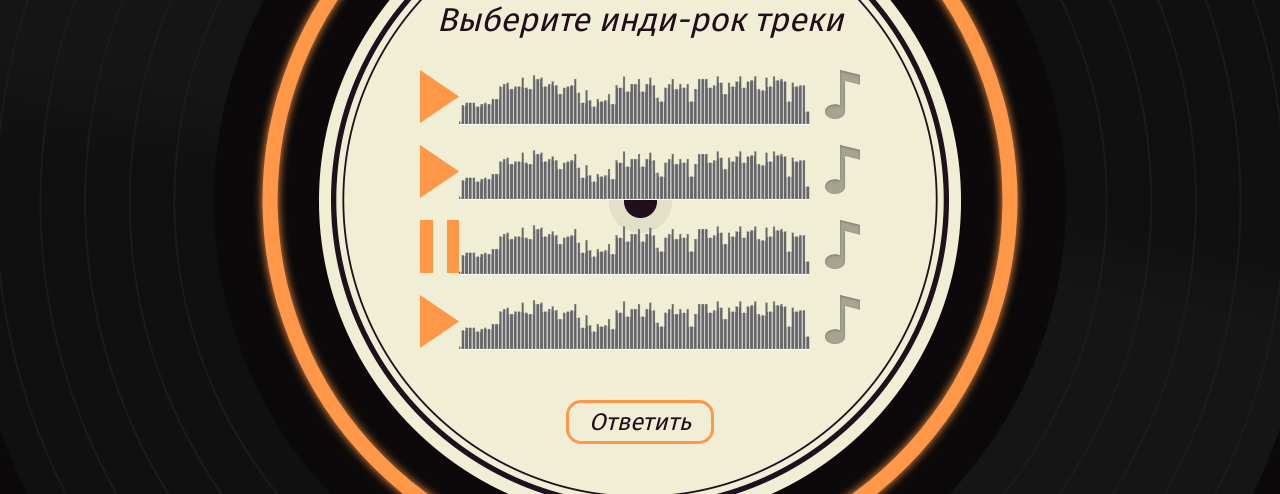
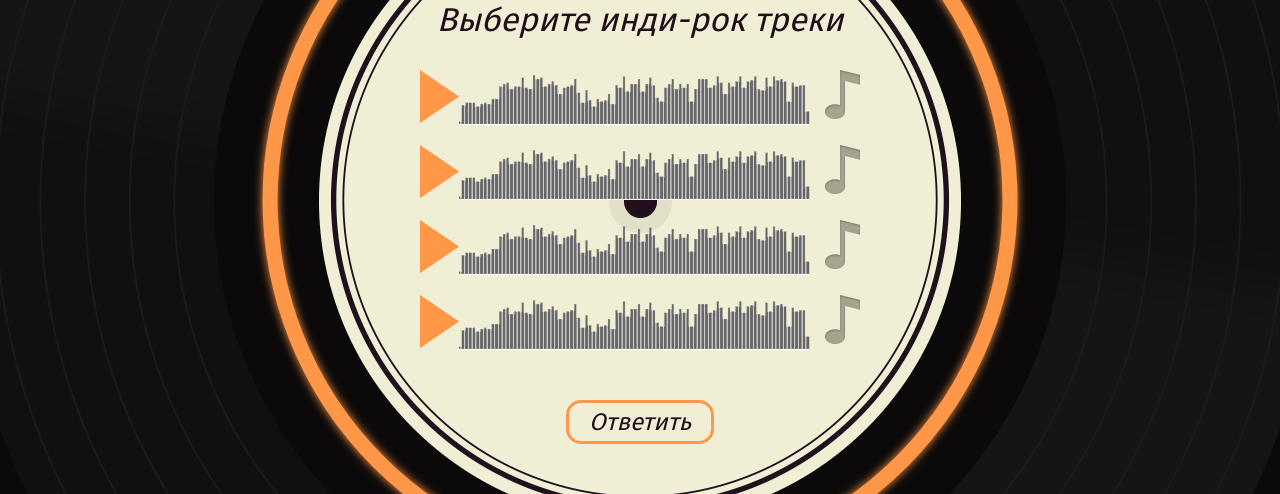
Before and after one commit to Golokhvastov/263723-guess-melody-4, a React app: page /dev-genre in a window 1280 px wide. Shown: the part 299-793 px from the top of the page. Built offline with nearby package versions, Linux system fonts and the light colour scheme.

Commit message:
Добавит в GenreQuestionScreen пропсы

```diff
--- a/src/components/app/app.jsx
+++ b/src/components/app/app.jsx
@@ -25,7 +25,9 @@ const App = (props) => {
           />
         </Route>
         <Route exact path="/dev-genre">
-          <GenreQuestionScreen />
+          <GenreQuestionScreen
+            question = {questions[1]}
+          />
         </Route>
       </Switch>
     </BrowserRouter>
--- a/src/components/genre-question-screen/genre-question-screen.jsx
+++ b/src/components/genre-question-screen/genre-question-screen.jsx
@@ -1,6 +1,10 @@
 import React from "react";
+import PropTypes from "prop-types";
 
-const GenreQuestionScreen = () => {
+const GenreQuestionScreen = (props) => {
+  const {question} = props;
+  const {answers} = question;
+
   return (
     <section className="game game--genre">
       <header className="game__header">
@@ -24,49 +28,21 @@ const GenreQuestionScreen = () => {
       <section className="game__screen">
         <h2 className="game__title">Выберите инди-рок треки</h2>
         <form className="game__tracks">
-          <div className="track">
+          {answers.map((answer, index) => {
+            const answerNumber = `answer-${index}`;
+            return (
+              <div className="track" key={answer + index}>
                 <button className="track__button track__button--play" type="button"></button>
                 <div className="track__status">
-              <audio></audio>
+                  <audio src={answer.src}></audio>
                 </div>
                 <div className="game__answer">
-              <input className="game__input visually-hidden" type="checkbox" name="answer" value="answer-1" id="answer-1"></input>
-              <label className="game__check" htmlFor="answer-1">Отметить</label>
+                  <input className="game__input visually-hidden" type="checkbox" name="answer" value={answerNumber} id={answerNumber}></input>
+                  <label className="game__check" htmlFor={answerNumber}>Отметить</label>
                 </div>
               </div>
-
-          <div className="track">
-            <button className="track__button track__button--play" type="button"></button>
-            <div className="track__status">
-              <audio></audio>
-            </div>
-            <div className="game__answer">
-              <input className="game__input visually-hidden" type="checkbox" name="answer" value="answer-1" id="answer-2"></input>
-              <label className="game__check" htmlFor="answer-2">Отметить</label>
-            </div>
-          </div>
-
-          <div className="track">
-            <button className="track__button track__button--pause" type="button"></button>
-            <div className="track__status">
-              <audio></audio>
-            </div>
-            <div className="game__answer">
-              <input className="game__input visually-hidden" type="checkbox" name="answer" value="answer-1" id="answer-3"></input>
-              <label className="game__check" htmlFor="answer-3">Отметить</label>
-            </div>
-          </div>
-
-          <div className="track">
-            <button className="track__button track__button--play" type="button"></button>
-            <div className="track__status">
-              <audio></audio>
-            </div>
-            <div className="game__answer">
-              <input className="game__input visually-hidden" type="checkbox" name="answer" value="answer-1" id="answer-4"></input>
-              <label className="game__check" htmlFor="answer-4">Отметить</label>
-            </div>
-          </div>
+            );
+          })}
 
           <button className="game__submit button" type="submit">Ответить</button>
         </form>
@@ -76,3 +52,16 @@ const GenreQuestionScreen = () => {
 };
 
 export default GenreQuestionScreen;
+
+GenreQuestionScreen.propTypes = {
+  question: PropTypes.shape({
+    type: PropTypes.string.isRequired,
+    genre: PropTypes.string.isRequired,
+    answers: PropTypes.arrayOf(
+        PropTypes.shape({
+          src: PropTypes.string.isRequired,
+          genre: PropTypes.string.isRequired
+        })
+    ).isRequired
+  }).isRequired
+};
```
Lines whose indentation alone changed are shown as unchanged.
